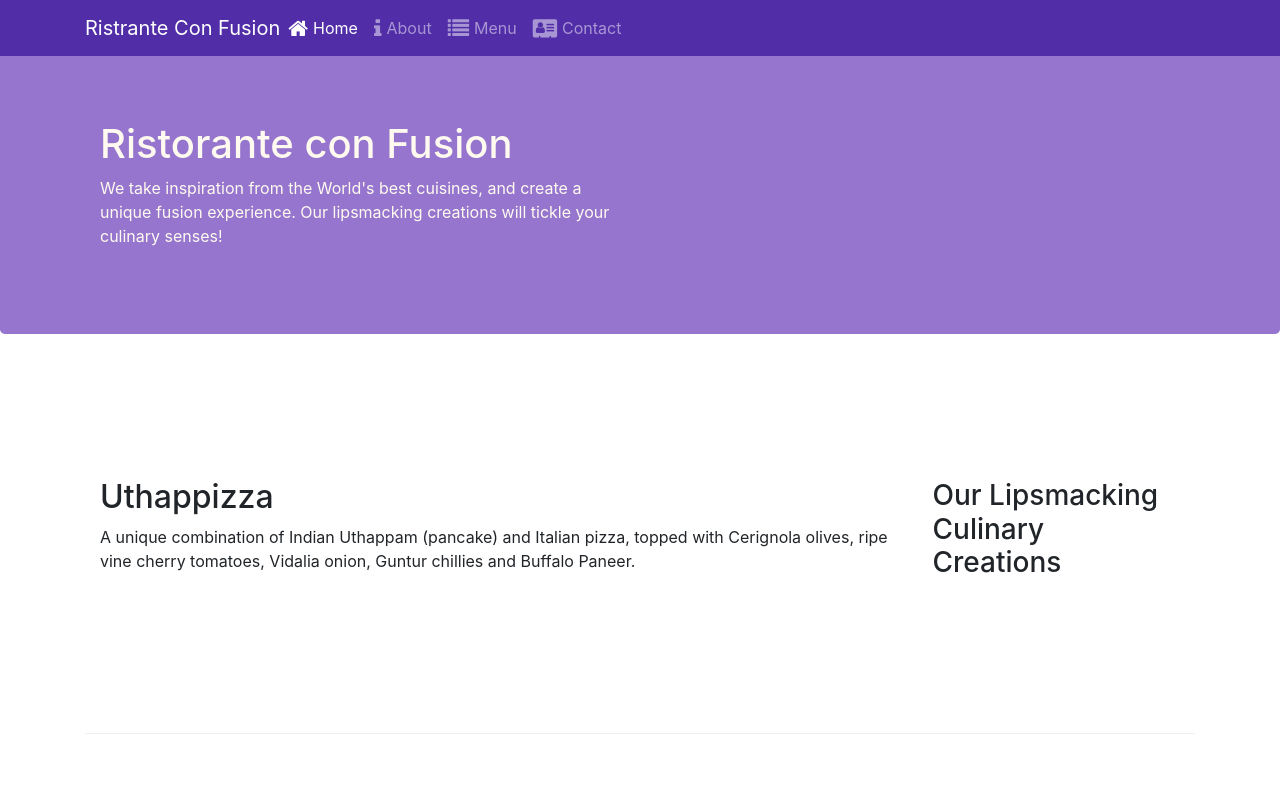
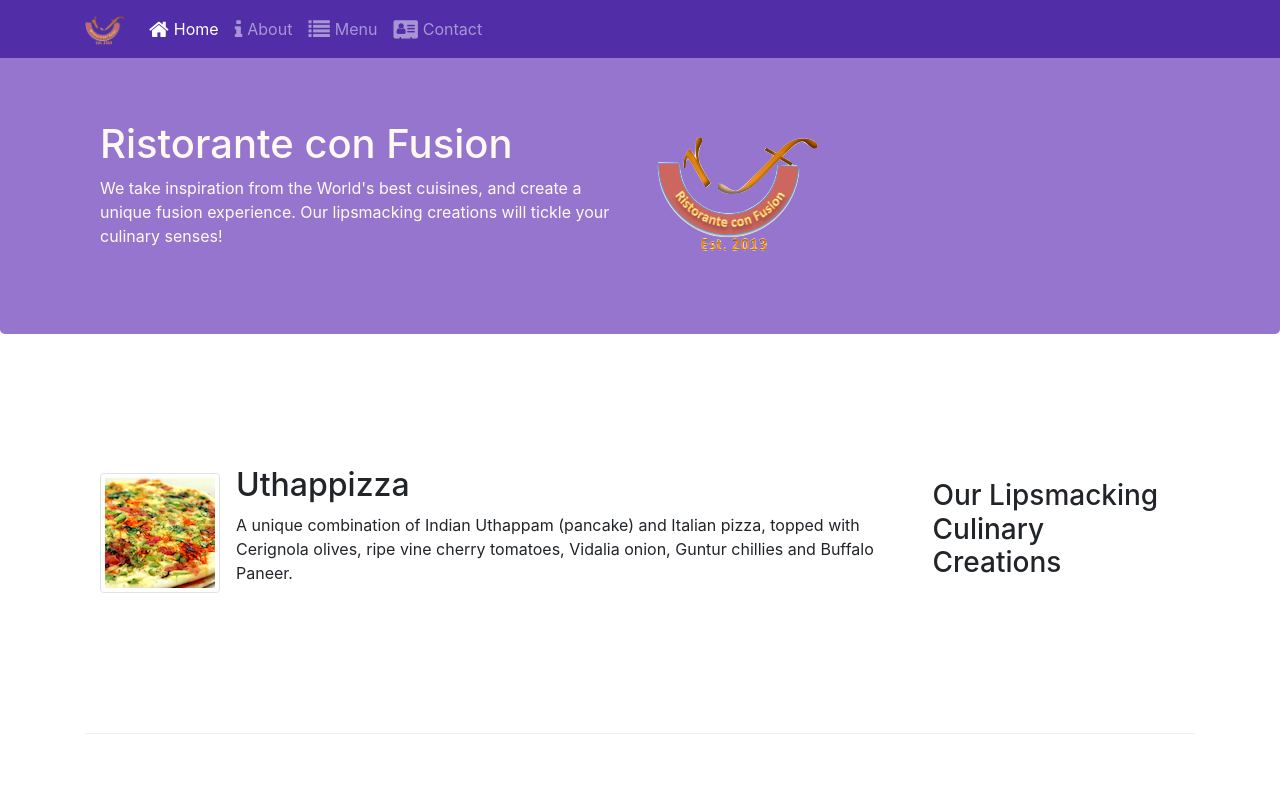
Before and after one commit to Melladmor/Bootstrap_Exercise_Coursera, a website: page index.html in a window 1280 px wide. Shown: the top 800 px of the page. Drawn offline with nearby package versions, Linux system fonts and the light colour scheme.

Commit message:
img & media

```diff
--- a/index.html
+++ b/index.html
@@ -23,7 +23,7 @@
             <button class="navbar-toggler" type="button" data-toggle="collapse" data-target="#Navbar">
                 <span class="navbar-toggler-icon"></span>
             </button>
-            <a href="#" class="navbar-brand mr-auto">Ristrante Con Fusion</a>
+            <a class="navbar-brand" href="#"><img src="img/logo.png" alt="" height="30" width="40"></a>
             <div class="collapse navbar-collapse" id="Navbar">
                 <ul class="navbar-nav mr-auto">
                     <li class="nav-item active"><a href="" class="nav-link"><span class="fa fa-home fa-lg"></span>Home</a></li>
@@ -44,7 +44,8 @@
                     <h1>Ristorante con Fusion</h1>
                     <p>We take inspiration from the World's best cuisines, and create a unique fusion experience. Our lipsmacking creations will tickle your culinary senses!</p>
                 </div>
-                <div class="col-12 col-sm">
+                <div class="col-12 col-sm align-self-center">
+                    <img src="img/logo.png" alt="logo" class= "img-fluid">
                 </div>
             </div>
         </div>
@@ -56,8 +57,13 @@
                 <h3>Our Lipsmacking Culinary Creations</h3>
             </div>
             <div class="col sol-sm order-sm-first col-md">
-                <h2>Uthappizza</h2>
-                <p class="d-none d-sm-block">A unique combination of Indian Uthappam (pancake) and Italian pizza, topped with Cerignola olives, ripe vine cherry tomatoes, Vidalia onion, Guntur chillies and Buffalo Paneer.</p>
+                <div class="media">
+                    <img src="img/uthappizza.png" alt="uthappizza" class="d-felx mr-3 img-thumbnail align-self-center">
+                    <div class="media-body">
+                        <h2 class="mt-0">Uthappizza</h2>
+                        <p class="d-none d-sm-block">A unique combination of Indian Uthappam (pancake) and Italian pizza, topped with Cerignola olives, ripe vine cherry tomatoes, Vidalia onion, Guntur chillies and Buffalo Paneer.</p>
+                    </div>
+                </div>
             </div>
         </div>
 
@@ -77,10 +83,17 @@
                 <h3>Meet our Culinary Specialists</h3>
             </div>
             <div class="col sol-sm order-sm-first col-md">
-                <h2>Alberto Somayya</h2>
-                <h4>Executive Chef</h4>
-                <p class="d-none d-sm-block">Award winning three-star Michelin chef with wide International experience having worked closely with whos-who in the culinary world, he specializes in creating mouthwatering Indo-Italian fusion experiences. </p>
+                <div class="media">
+                    <img src="img/alberto.png" alt="alberto" class="d-felx img-thumbnail mr-3 align-self-center">
+                    <div class="media-body">
+                        <h2 class="mt-0">Alberto Somayya</h2>
+                        <h4 >Executive Chef</h4>
+                        <p class="d-none d-sm-block">Award winning three-star Michelin chef with wide International experience having worked closely with whos-who in the culinary world, he specializes in creating mouthwatering Indo-Italian fusion experiences. </p>
+                    </div>
+                </div>
+
             </div>
+
         </div>
     </div>
 
```
Also changed, not shown: aboutus.html (+3 -2 lines), contactus.html (+3 -2 lines), img/alberto.png (added), img/buffet.png (added), img/logo.png (added), img/uthappizza.png (added), 1 other file.
